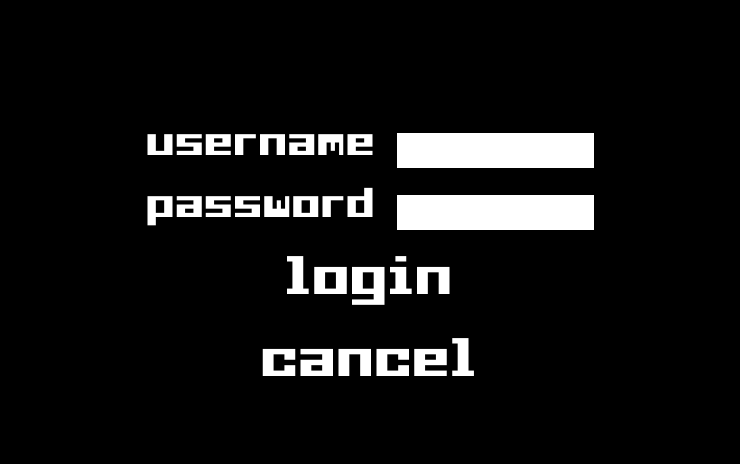
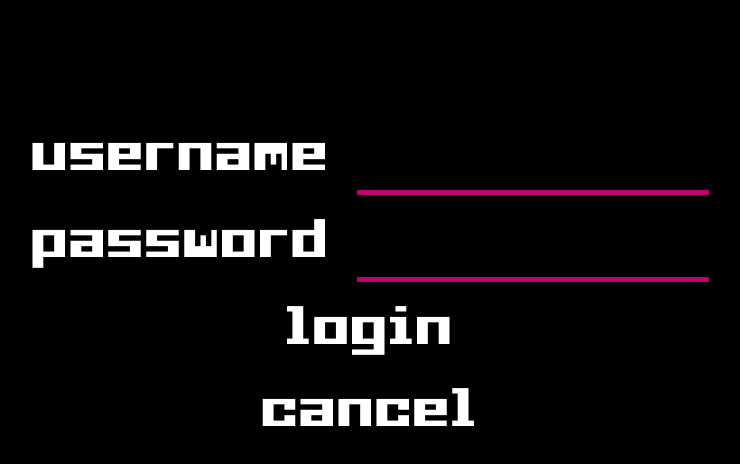
Before and after one commit to 88838/Coursework, a plain HTML site: page resources/client/login.html in a window 1280 px wide. Both pictures are taken after a click on the element "login". Shown: the whole page, without its empty margins (269-1009 px from the left). Drawn offline with Linux system fonts and the light colour scheme.

Commit message:
input styling

```diff
--- a/resources/client/css/styles.css
+++ b/resources/client/css/styles.css
@@ -47,16 +47,21 @@ body {
 /*------------login.html--------------*/
 
 .form{
-    font-size: 50pt;
+    font-size: 65pt;
     text-align: center;
     margin-top: 9%;
 }
 
-.input{
+input /*[type=text]*/{
     padding: 10px 10px;
     box-sizing: border-box;
     border: none;
-    border-bottom: 5px #c0006f;
+    border-bottom: 5px solid #c0006f;
+    outline: none;
+    background-color: black;
+    color: white;
+    font-family: 'squarewave-bold', serif;
+    font-size: 30pt;
 }
 /*the game*/
 #gameCanvas{
```
Also changed, not shown: 1 other file.
